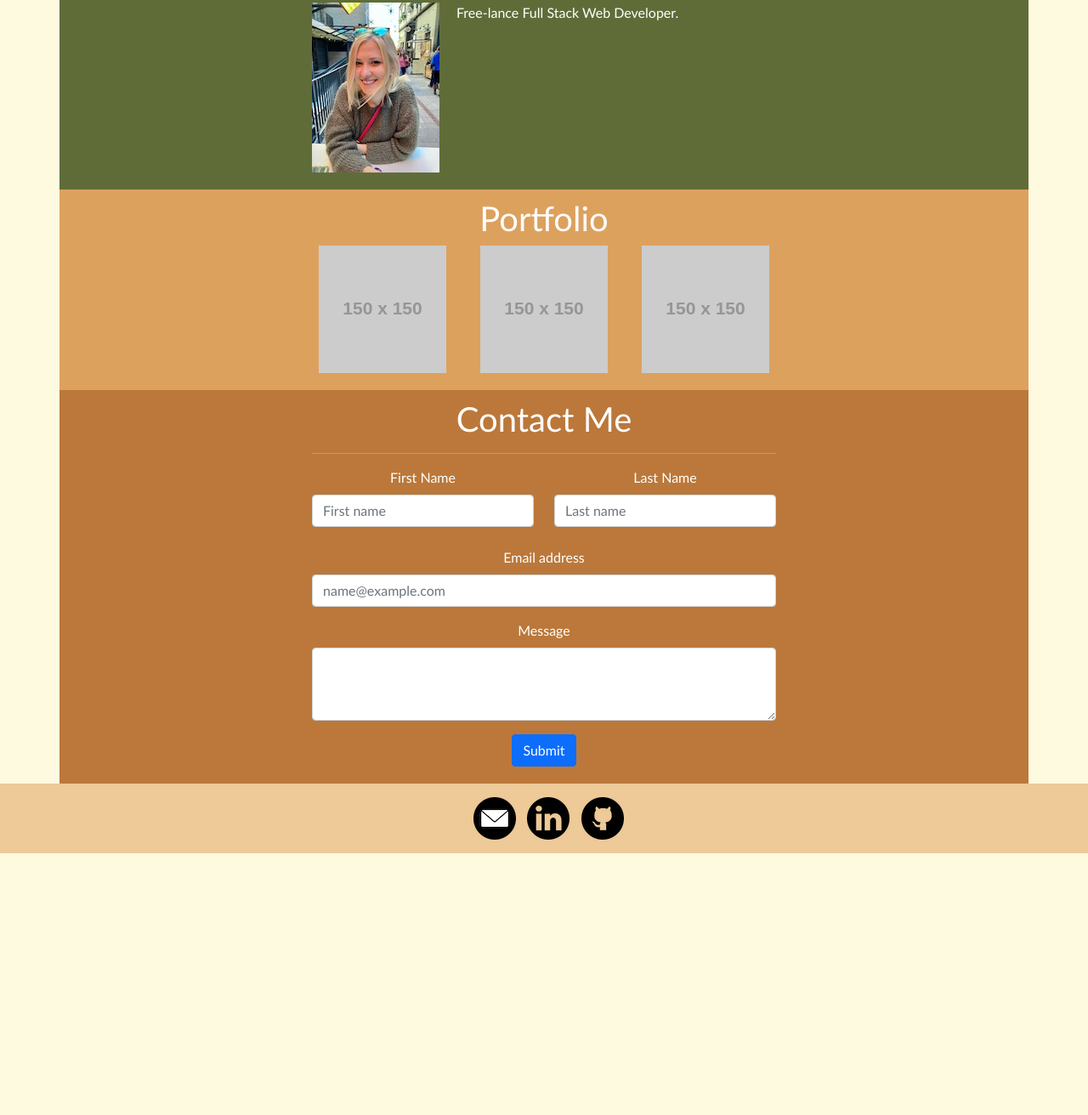
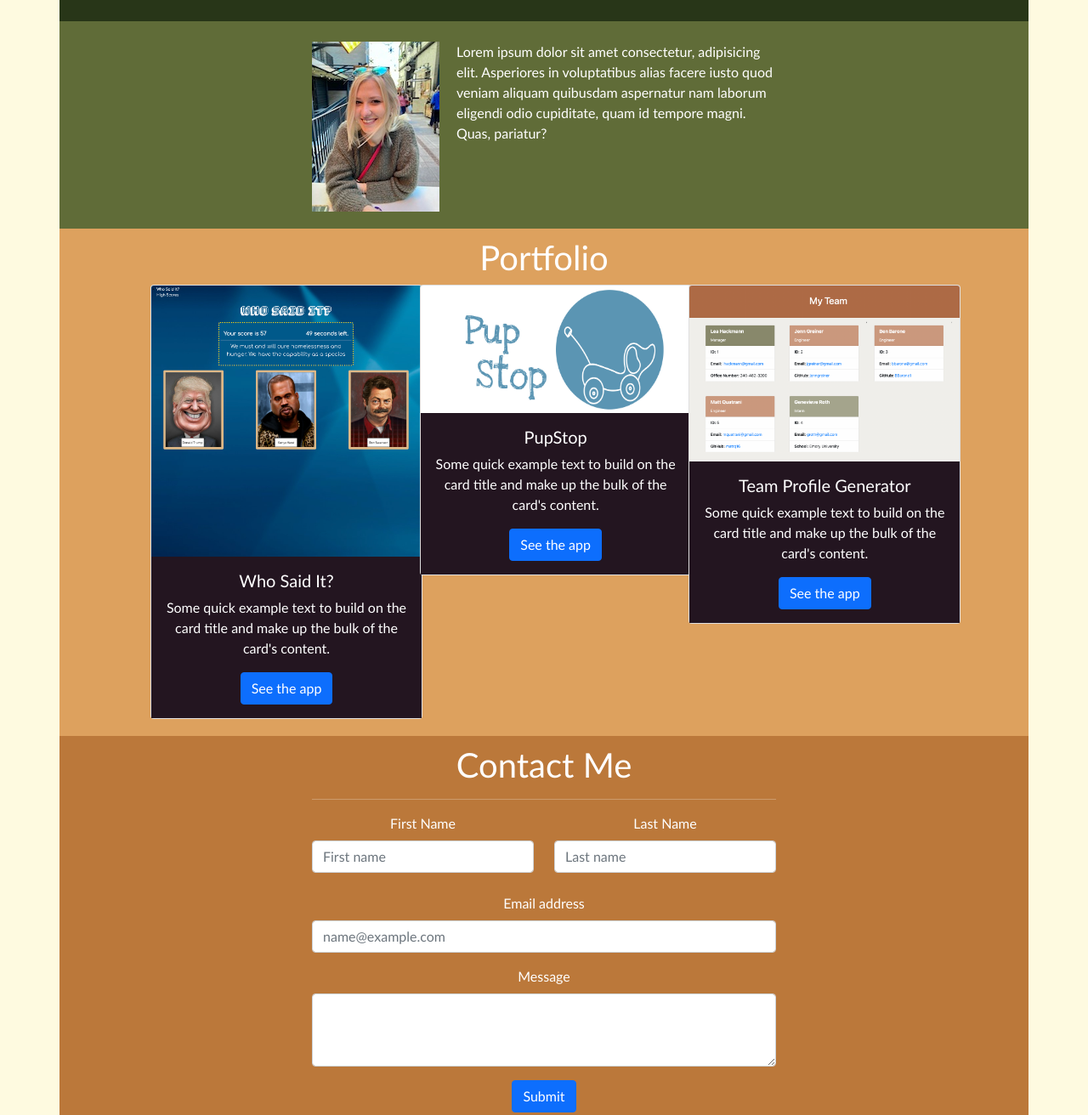
Before and after one commit to jenngreiner/Css-Bootstrap-homework2, a website: page index.html in a window 1280 px wide. Shown: the part 183-1495 px from the top of the page at 85% size. Before the commit the page ends 1187 px from the top, so only its background shows below. Drawn offline with nearby package versions, Linux system fonts and the light colour scheme; placeholder pictures from the web are drawn by us.

Commit message:
portfolio links

```diff
--- a/Assets/css/style.css
+++ b/Assets/css/style.css
@@ -21,7 +21,10 @@ header {
 .link {
     color: #92a8d1;
 }
-
+.card-body {
+    background-color: #231520;
+    /* position:absolute; */
+}
 .footer {
     margin-top: auto;
     background-color: #EDCA97!important;
@@ -50,6 +53,7 @@ header {
     display: block;
     margin-left: auto;
     margin-right: auto;
+    width: 30px;
 }
 
 #intro-header {
--- a/index.html
+++ b/index.html
@@ -7,7 +7,8 @@
     <meta name="viewport" content="width=device-width, initial-scale=1" />
 
     <!-- Bootstrap CSS -->
-    <link href="https://cdn.jsdelivr.net/npm/bootstrap@5.0.0-beta1/dist/css/bootstrap.min.css" rel="stylesheet" />
+    <link href="https://cdn.jsdelivr.net/npm/bootstrap@5.0.1/dist/css/bootstrap.min.css" rel="stylesheet"
+        integrity="sha384-+0n0xVW2eSR5OomGNYDnhzAbDsOXxcvSN1TPprVMTNDbiYZCxYbOOl7+AMvyTG2x" crossorigin="anonymous">
     <link href="./Assets/css/style.css" rel="stylesheet" />
 
     <title>Jenn Greiner | About Me</title>
@@ -43,6 +44,7 @@
         <div class="container" id="intro-header">
             <header>
                 <h1>Hi, I'm Jenn</h1>
+                <h2>Full-stack web developer.</h2>
             </header>
         </div>
     </main>
@@ -54,7 +56,9 @@
                 <div class="col-sm-3"></div>
                 <div class="col-xs-12 col-sm-6">
                     <img src="./Assets/Images/headshot.jpg" class="img" alt="Jenn Greiner headshot" />
-                    <p id="about-me">Free-lance Full Stack Web Developer.</p>
+                    <p id="about-me">Lorem ipsum dolor sit amet consectetur, adipisicing elit. Asperiores in
+                        voluptatibus alias facere iusto quod veniam aliquam quibusdam aspernatur nam laborum eligendi
+                        odio cupiditate, quam id tempore magni. Quas, pariatur?</p>
                 </div>
                 <div class="col-sm-3"></div>
             </div>
@@ -69,27 +73,60 @@
         <!-- <div id="portfolio"> -->
         <div class="container" id="portfolio">
             <div class="row">
-                <div class="col-sm-3"></div>
-                <div class="col-xs-12 col-sm-6">
+                <div class="col-sm-1"></div>
+                <div class="col-xs-12 col-sm-10">
                     <!-- header -->
                     <header>
                         <h1>Portfolio</h1>
                     </header>
                     <!-- portfolio items -->
+                    <div class="card-container">
                         <div class="row">
-                        <!-- <div class="col-sm-3"></div> -->
                             <div class="col-sm-4">
-                            <img src="https://via.placeholder.com/150" />
+                                <div class="card" style="width: 20rem;">
+                                    <img src="./Assets/Images/02-WhoSaidIt.png" class="card-img-top" alt="Who Said It?">
+                                    <div class="card-body">
+                                        <h5 class="card-title">Who Said It?</h5>
+                                        <p class="card-text">Some quick example text to build on the card title and make
+                                            up
+                                            the bulk of the card's content.</p>
+                                        <a href="https://justinwestmoreland.github.io/Who-Said-It/"
+                                            class="btn btn-primary">See the app</a>
+                                    </div>
+                                </div>
                             </div>
                             <div class="col-sm-4">
-                            <img src="https://via.placeholder.com/150" />
+                                <div class="card" style="width: 20rem;">
+                                    <img src="./Assets/Images/pupstoplogo.png" style="height:150px;"
+                                        class="card-img-top" alt="Who Said It?">
+                                    <div class="card-body">
+                                        <h5 class="card-title">PupStop</h5>
+                                        <p class="card-text">Some quick example text to build on the card title and make
+                                            up
+                                            the bulk of the card's content.</p>
+                                        <a href="https://pupstop.herokuapp.com/" class="btn btn-primary"
+                                            id="btn-who-said-it">See the app</a>
                                     </div>
-                        <div class="col-sm-4"> <img src="https://via.placeholder.com/150" />
+                                </div>
+                            </div>
+                            <div class="col-sm-4">
+                                <div class="card" style="width: 20rem;">
+                                    <img src="./Assets/Images/team-builder.png" class="card-img-top" alt="Who Said It?">
+                                    <div class="card-body">
+                                        <h5 class="card-title">Team Profile Generator</h5>
+                                        <p class="card-text">Some quick example text to build on the card title and make
+                                            up
+                                            the bulk of the card's content.</p>
+                                        <a href="https://jenngreiner.github.io/team-profile-generator-homework10/"
+                                            class="btn btn-primary" id="btn-who-said-it">See the app</a>
+                                    </div>
+                                </div>
                             </div>
 
                         </div>
                     </div>
-                <div class="col-sm-3"></div>
+                </div>
+                <div class="col-sm-1"></div>
             </div>
         </div>
         <!-- </div> -->
@@ -162,13 +199,13 @@
                 <div class="col-sm-2">
                     <div class="row">
                         <div class="col-4">
-                            <img src="./Assets/Images/icon_mail.png" class="icon" id="email" />
+                            <img src="./Assets/icons/Instagram_201409.png" class="icon" id="email" />
                         </div>
                         <div class="col-4">
-                            <img src="./Assets/Images/icon_linkedin.png" class="icon" id="linkedin" />
+                            <img src="./Assets/icons/Linkedin_201409.png" class="icon" id="linkedin" />
                         </div>
                         <div class="col-4">
-                            <img src="./Assets/Images/icon_github.png" class="icon" id="github" />
+                            <img src="./Assets/icons/github_201409.png" class="icon" id="github" />
                         </div>
                     </div>
                 </div>
@@ -178,8 +215,8 @@
     </footer>
 
     <!-- Bootstrap Bundle with Popper -->
-    <script src="https://cdn.jsdelivr.net/npm/bootstrap@5.0.0-beta1/dist/js/bootstrap.bundle.min.js"
-        integrity="sha384-ygbV9kiqUc6oa4msXn9868pTtWMgiQaeYH7/t7LECLbyPA2x65Kgf80OJFdroafW"
+    <script src="https://cdn.jsdelivr.net/npm/bootstrap@5.0.1/dist/js/bootstrap.bundle.min.js"
+        integrity="sha384-gtEjrD/SeCtmISkJkNUaaKMoLD0//ElJ19smozuHV6z3Iehds+3Ulb9Bn9Plx0x4"
         crossorigin="anonymous"></script>
 </body>
 
```
Also changed, not shown: Assets/Images/icon_github.png (deleted), Assets/Images/icon_linkedin.png (deleted), Assets/Images/icon_mail.png (deleted), Assets/Images/pupstoplogo.png (added), Assets/Images/team-builder.png (added), Assets/icons/Instagram_201409.png (added), Assets/icons/Instagram_21221B.png (added), Assets/icons/Instagram_FDF7ED.png (added), Assets/icons/Linkedin_201409.png (added), Assets/icons/Linkedin_21221B.png (added), Assets/icons/Linkedin_FDF7ED.png (added), Assets/icons/github_201409.png (added), Assets/icons/github_21221B.png (added), Assets/icons/github_FDF7ED.png (added), 1 other file. Lines whose indentation alone changed are shown as unchanged.
